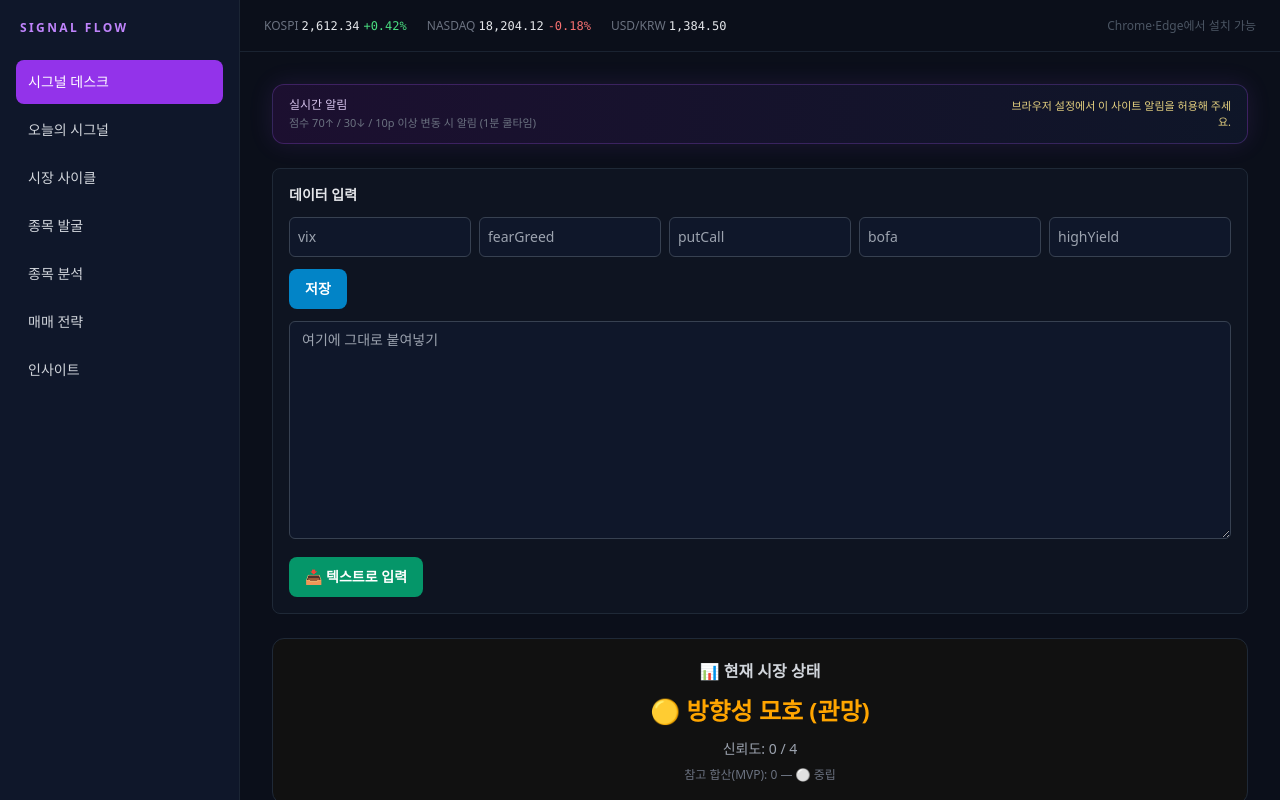
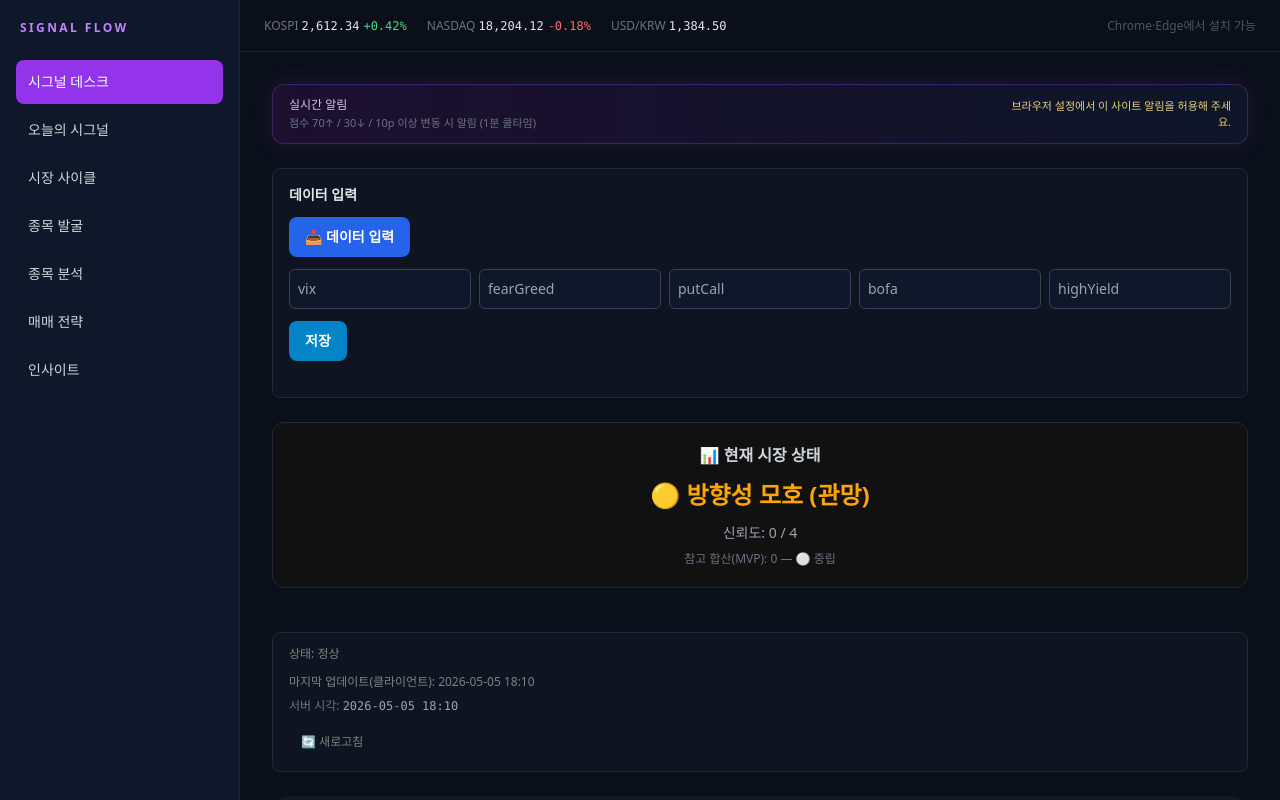
Before and after one commit to huskeyland22-maker/yds-web, a React (Vite) app in the folder vite-project/: page / in a window 1280 px wide. Shown: the top 800 px of the page. Built offline with nearby package versions, Linux system fonts and the light colour scheme.

Commit message:
style: animate text input panel toggle
Add smooth open/close transition for the text paste panel and keep auto-close after save for cleaner UX.

Co-authored-by: Cursor <cursoragent@cursor.com>

```diff
--- a/vite-project/src/components/SignalDashboard.jsx
+++ b/vite-project/src/components/SignalDashboard.jsx
@@ -76,6 +76,7 @@ export default function SignalDashboard() {
     highYield: "",
   })
   const [rawText, setRawText] = useState("")
+  const [showInput, setShowInput] = useState(false)
   const [notifyEnabled, setNotifyEnabled] = useState(() =>
     typeof window !== "undefined" ? readNotifyOn() : false,
   )
@@ -206,6 +207,7 @@ export default function SignalDashboard() {
       setLoadError(null)
       setError(false)
       setUpdatedAt(saved.updatedAt ?? new Date().toLocaleTimeString())
+      setShowInput(false)
       console.log("파싱 결과:", saved)
     } catch (e) {
       console.error("텍스트 저장 실패", e)
@@ -348,6 +350,13 @@ export default function SignalDashboard() {
       <PanicNotifyToolbar notifyEnabled={notifyEnabled} setNotifyEnabled={setNotifyEnabled} />
       <div className="rounded-lg border border-gray-800 bg-[#111827]/60 px-4 py-4 text-left">
         <h3 className="m-0 text-sm font-semibold text-gray-200">데이터 입력</h3>
+        <button
+          type="button"
+          onClick={() => setShowInput((v) => !v)}
+          className="mt-3 min-h-[40px] rounded-lg bg-blue-600 px-4 py-2 text-sm font-semibold text-white hover:bg-blue-500"
+        >
+          {showInput ? "닫기" : "📥 데이터 입력"}
+        </button>
         <div className="mt-3 grid grid-cols-1 gap-2 sm:grid-cols-2 lg:grid-cols-5">
           {Object.keys(inputData).map((key) => (
             <input
@@ -366,6 +375,14 @@ export default function SignalDashboard() {
         >
           저장
         </button>
+        <div
+          className={`mt-5 overflow-hidden rounded-xl bg-[#1f2937] transition-all duration-300 ease-out ${
+            showInput ? "max-h-[520px] p-5 opacity-100" : "max-h-0 p-0 opacity-0"
+          }`}
+          aria-hidden={!showInput}
+        >
+          <div className={showInput ? "pointer-events-auto" : "pointer-events-none"}>
+            <h3 className="m-0 text-sm font-semibold text-gray-100">텍스트 붙여넣기</h3>
             <textarea
               rows={10}
               placeholder="여기에 그대로 붙여넣기"
@@ -378,8 +395,10 @@ export default function SignalDashboard() {
               onClick={submitText}
               className="mt-3 min-h-[40px] rounded-lg bg-emerald-600 px-4 py-2 text-sm font-semibold text-white hover:bg-emerald-500"
             >
-          📥 텍스트로 입력
+              📥 변환 및 저장
             </button>
+          </div>
+        </div>
       </div>
       <div style={summaryCardStyle} className="border border-gray-800 px-4 py-4 sm:px-5 sm:py-5">
         <h2 className="m-0 text-base font-semibold text-gray-300">📊 현재 시장 상태</h2>
```
Lines whose indentation alone changed are shown as unchanged.
